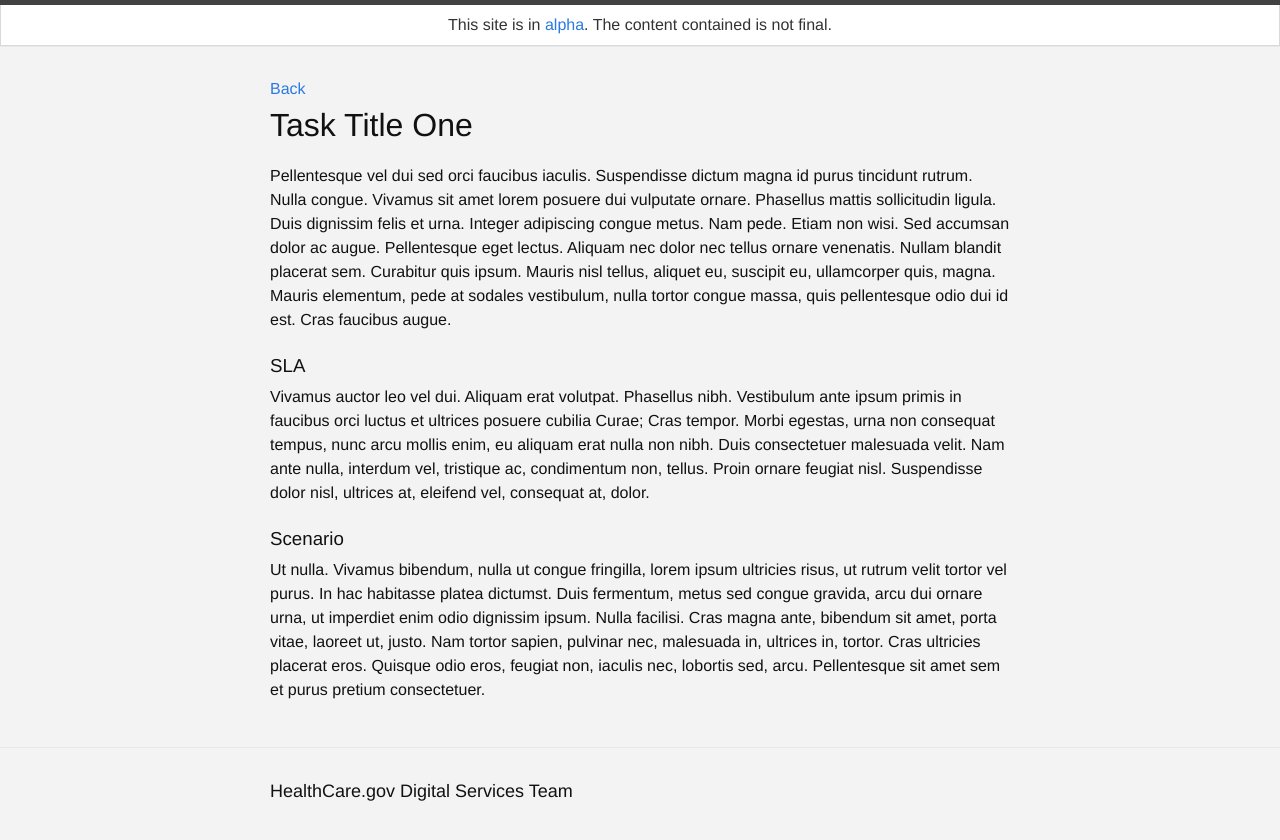
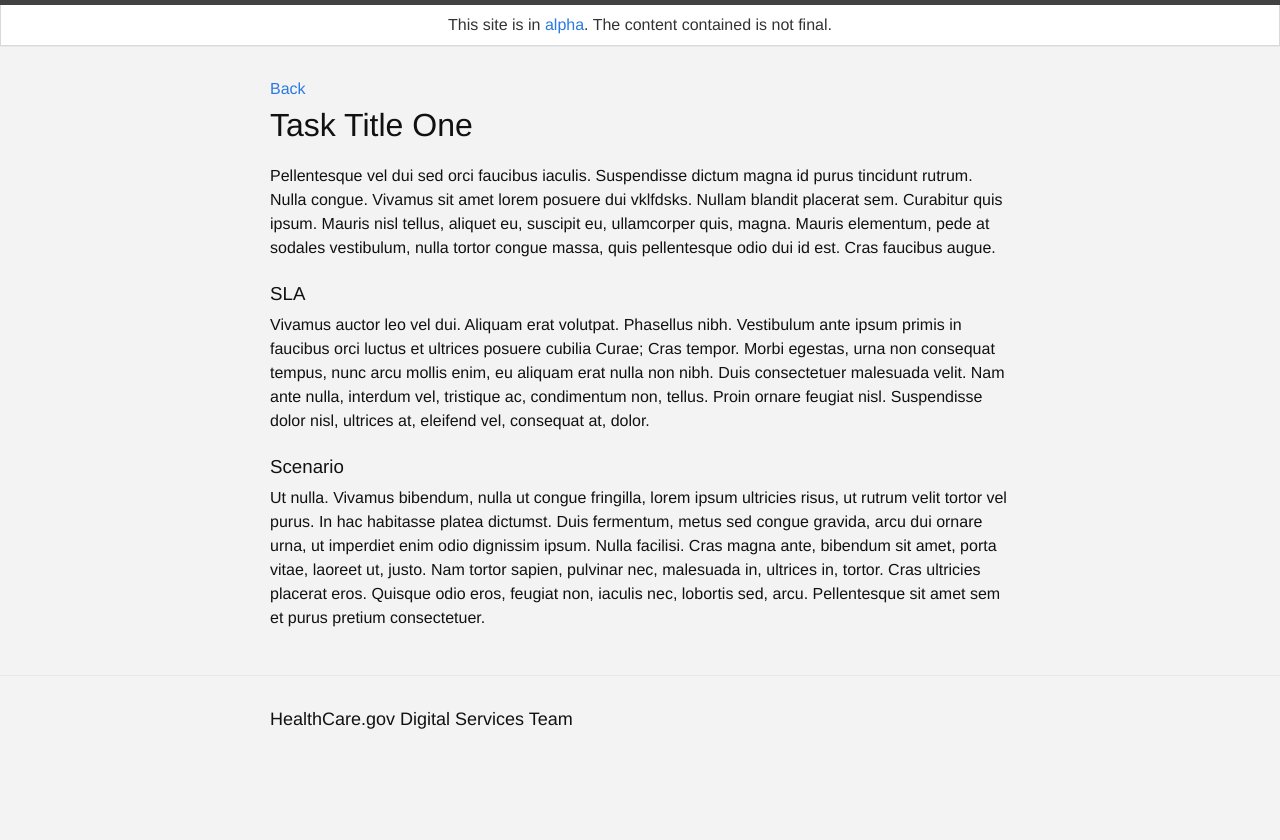
Before and after one commit to nmudd-cms/digital-service-contract-cookbook, a Jekyll site: the page built from _tasks/cloud-services-task-example-1.md, in a window 1280 px wide. Shown: the top 840 px of the page. Built offline with Jekyll 4.4.1, drawn with Linux system fonts in a browser that asks for light colours; nearby versions of some CDN libraries; Markdown is read by kramdown in place of the engine named in the settings.

```diff
--- a/_tasks/cloud-services-task-example-1.md
+++ b/_tasks/cloud-services-task-example-1.md
@@ -6,7 +6,7 @@ date:   2015-05-14 10:02:30
 category: Cloud Hosting
 blurb: Nullam blandit placerat sem. Curabitur quis ipsum. Mauris nisl tellus, aliquet eu, suscipit eu, ullamcorper quis, magna. Mauris elementum, pede at sodales vestibulum, nulla tortor congue massa, quis pellentesque odio dui id est. Cras faucibus augue.
 ---
-Pellentesque vel dui sed orci faucibus iaculis. Suspendisse dictum magna id purus tincidunt rutrum. Nulla congue. Vivamus sit amet lorem posuere dui vulputate ornare. Phasellus mattis sollicitudin ligula. Duis dignissim felis et urna. Integer adipiscing congue metus. Nam pede. Etiam non wisi. Sed accumsan dolor ac augue. Pellentesque eget lectus. Aliquam nec dolor nec tellus ornare venenatis. Nullam blandit placerat sem. Curabitur quis ipsum. Mauris nisl tellus, aliquet eu, suscipit eu, ullamcorper quis, magna. Mauris elementum, pede at sodales vestibulum, nulla tortor congue massa, quis pellentesque odio dui id est. Cras faucibus augue.
+Pellentesque vel dui sed orci faucibus iaculis. Suspendisse dictum magna id purus tincidunt rutrum. Nulla congue. Vivamus sit amet lorem posuere dui vklfdsks. Nullam blandit placerat sem. Curabitur quis ipsum. Mauris nisl tellus, aliquet eu, suscipit eu, ullamcorper quis, magna. Mauris elementum, pede at sodales vestibulum, nulla tortor congue massa, quis pellentesque odio dui id est. Cras faucibus augue.
 
 ### SLA
 Vivamus auctor leo vel dui. Aliquam erat volutpat. Phasellus nibh. Vestibulum ante ipsum primis in faucibus orci luctus et ultrices posuere cubilia Curae; Cras tempor. Morbi egestas, urna non consequat tempus, nunc arcu mollis enim, eu aliquam erat nulla non nibh. Duis consectetuer malesuada velit. Nam ante nulla, interdum vel, tristique ac, condimentum non, tellus. Proin ornare feugiat nisl. Suspendisse dolor nisl, ultrices at, eleifend vel, consequat at, dolor.
```
